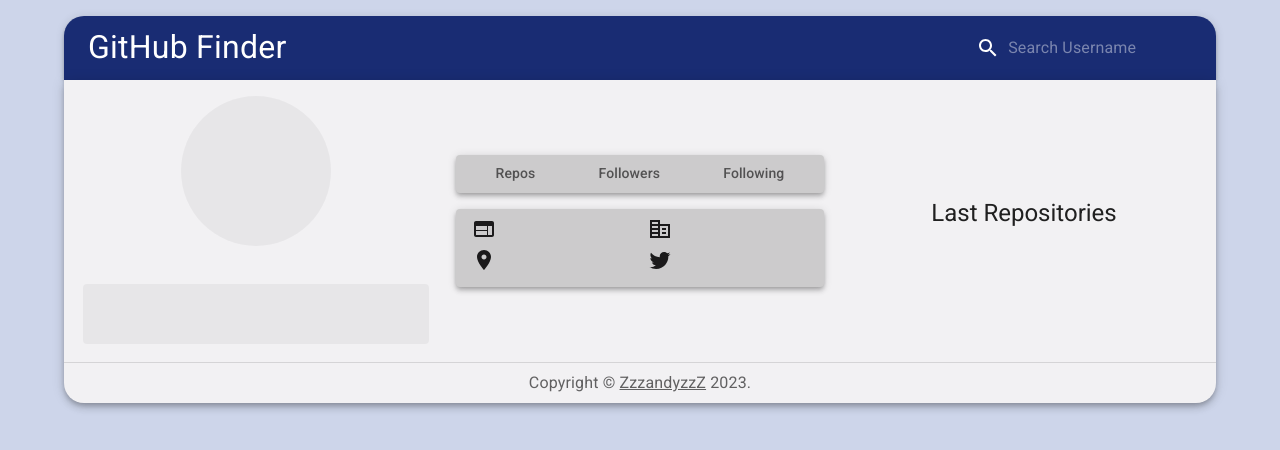
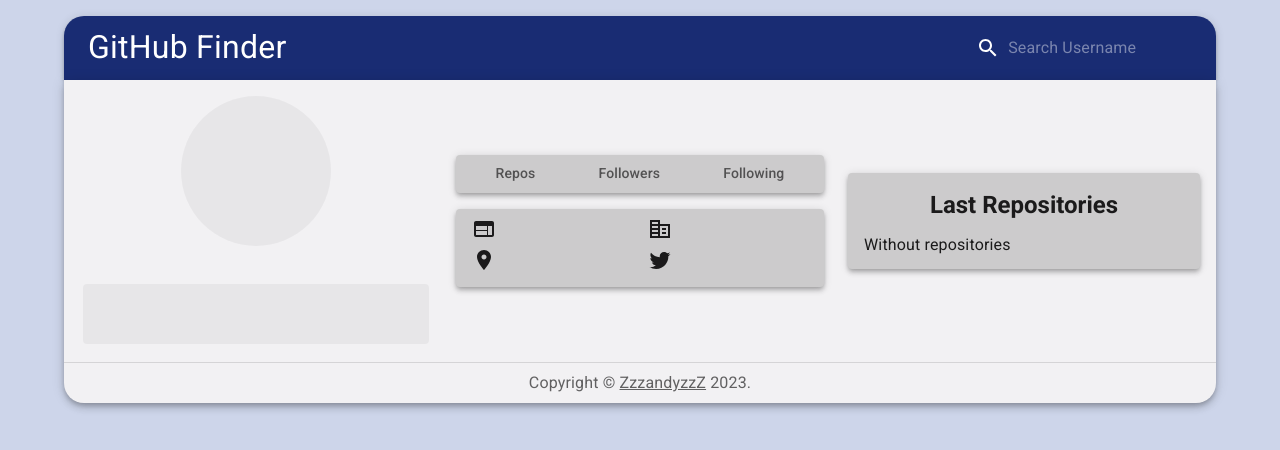
Before and after one commit to ZzzandyzzZ/github-finder, a React (Vite) app: page / in a window 1280 px wide. Shown: the top 450 px of the page. Built offline with nearby package versions, Linux system fonts and the light colour scheme.

Commit message:
Add component to show no repositories

```diff
--- a/src/components/User/UserRepositories.tsx
+++ b/src/components/User/UserRepositories.tsx
@@ -1,4 +1,4 @@
-import { List, ListItem, ListItemText, Stack, Typography } from '@mui/material'
+import { List, ListItem, ListItemText, Paper, Stack, Typography } from '@mui/material'
 import { useAppSelector } from '../../hooks/useStore'
 
 const options: Intl.DateTimeFormatOptions = { year: 'numeric', month: 'short', day: 'numeric' }
@@ -11,16 +11,32 @@ const RepoCardData = ({ name, createdDate = 0 }: RepoCardDataProps): JSX.Element
   )
 }
 
+const ListItems = ({ userRepos }: RepoListItemsProps): JSX.Element => {
+  return (
+    <>
+      { userRepos.map(
+        repo => <RepoCardData key={repo.id} name={repo.name} createdDate={repo.createdDate}/>
+      )}
+    </>
+  )
+}
+const NoItems = (): JSX.Element => {
+  return (
+    <ListItem>
+      <ListItemText primary={'Without repositories'} />
+    </ListItem>
+  )
+}
 export const UserRepositories = (): JSX.Element => {
   const { userRepos } = useAppSelector(state => state.user)
   return (
-    <Stack>
-      <Typography variant='h5' align='center'>Last Repositories</Typography>
-      <List>
-        {userRepos.map(
-          repo => <RepoCardData key={repo.id} name={repo.name} createdDate={repo.createdDate}/>
-        )}
-      </List>
-    </Stack>
+    <Paper sx={{ m: 2 }} elevation={4}>
+      <Stack>
+        <Typography variant='h5' align='center' paddingTop={2}><strong>Last Repositories</strong></Typography>
+        <List disablePadding>
+          {userRepos.length > 0 ? <ListItems userRepos={userRepos}/> : <NoItems />}
+        </List>
+      </Stack>
+    </Paper>
   )
 }
```
